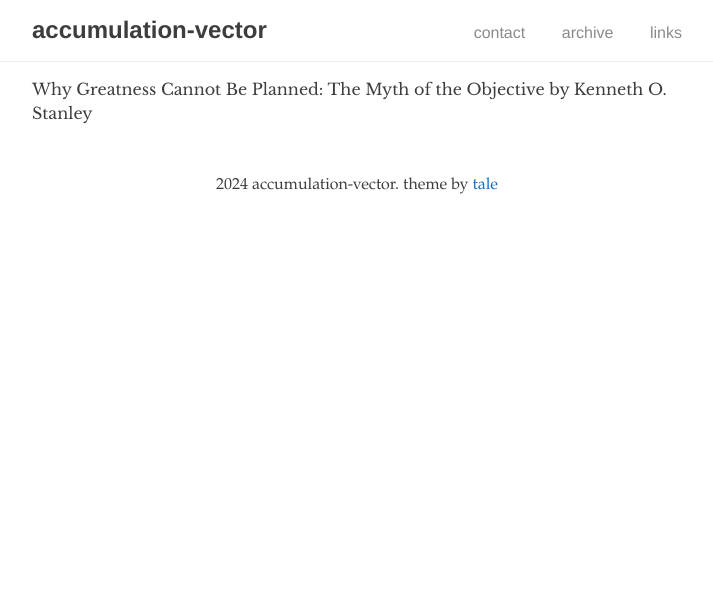
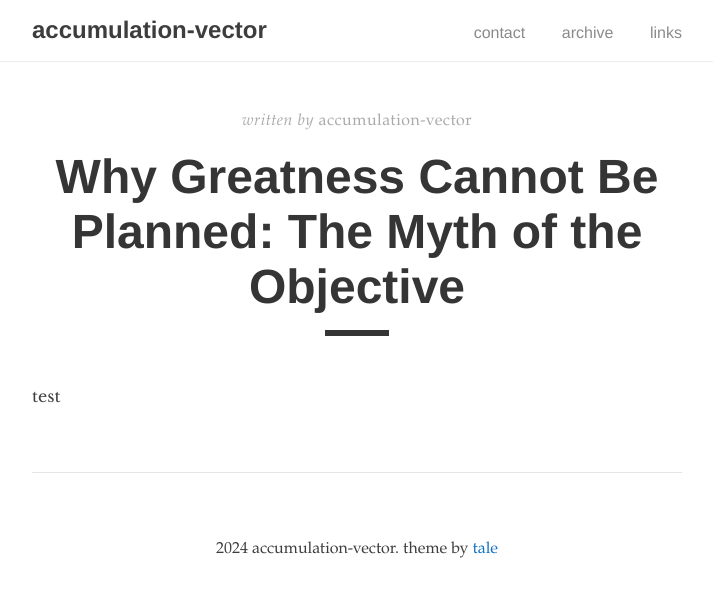
Before and after one commit to accumulationvector/accumulationvector.github.io, a Jekyll site: the page built from _pages/z_book_01_2024.md, in a window 1280 px wide. Shown: the top 597 px of the page, without its empty margins (283-996 px from the left). Built offline with Jekyll 4.4.1, drawn with Linux system fonts in a browser that asks for light colours; our own code applies the rules of GitHub Pages for plain Markdown files.

Commit message:
Update z_book_01_2024.md

```diff
--- a/_pages/z_book_01_2024.md
+++ b/_pages/z_book_01_2024.md
@@ -1,2 +1,8 @@
+---
+layout: post
+title: "Why Greatness Cannot Be Planned: The Myth of the Objective"
+author: "accumulation-vector"
+permalink: /books/01-2024/
+---
 
- Why Greatness Cannot Be Planned: The Myth of the Objective by Kenneth O. Stanley
+test
```
